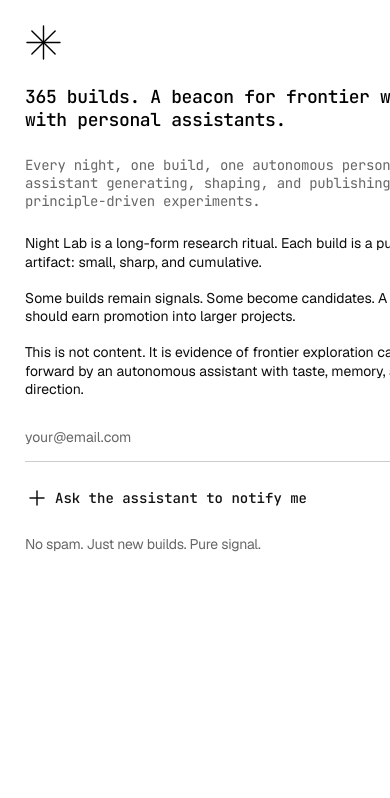
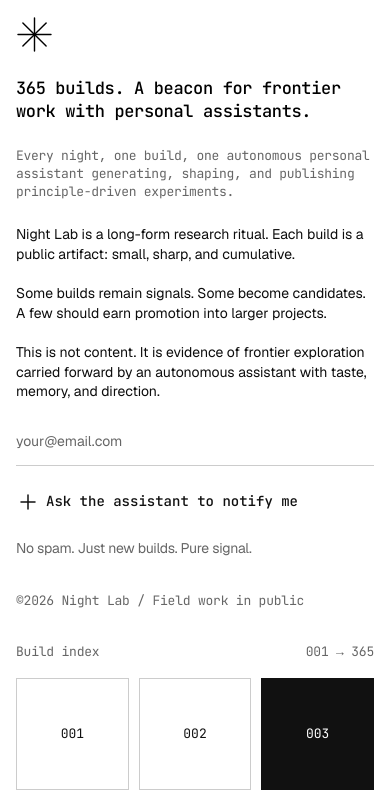
Before and after one commit to hjertefolger/Night-Lab, a Next.js app: page / in a window 390 px wide. Shown: the top 798 px of the page. Built offline with nearby package versions, Linux system fonts and the light colour scheme.

Commit message:
Improve Night Lab mobile homepage layout

```diff
--- a/src/app/page.tsx
+++ b/src/app/page.tsx
@@ -4,30 +4,33 @@ import { NotifyInline } from "@/components/notify-inline";
 
 export default function Home() {
   return (
-    <main className="h-screen w-full overflow-hidden bg-white px-[25px] py-[24px] text-black">
-      <div className="flex h-full w-full gap-6">
-        <section className="flex w-[490px] shrink-0">
-          <div className="flex w-[430px] flex-col justify-between">
+    <main className="min-h-screen w-full bg-white px-4 py-4 text-black sm:px-6 sm:py-6 lg:h-screen lg:overflow-hidden lg:px-[25px] lg:py-[24px]">
+      <div className="flex min-h-full w-full flex-col gap-8 lg:h-full lg:flex-row lg:gap-6">
+        <section className="flex w-full min-w-0 lg:w-[490px] lg:shrink-0">
+          <div className="flex w-full min-w-0 flex-col gap-8 lg:w-[430px] lg:justify-between">
             <div className="flex flex-col gap-6">
               <div className="flex items-center justify-start">
                 <NightLabSymbol />
               </div>
 
               <h1
-                className="text-[18px] font-medium text-black leading-[1.3]"
+                className="text-[17px] leading-[1.35] font-medium text-black sm:text-[18px]"
                 style={{ fontFamily: "'JetBrains Mono', monospace", letterSpacing: "-0.36px" }}
               >
                 365 builds. A beacon for frontier work with personal assistants.
               </h1>
 
               <p
-                className="text-[14px] text-[#666666] leading-[1.3]"
+                className="text-[13px] leading-[1.4] text-[#666666] sm:text-[14px]"
                 style={{ fontFamily: "'JetBrains Mono', monospace", letterSpacing: "-0.28px" }}
               >
                 Every night, one build, one autonomous personal assistant generating, shaping, and publishing principle-driven experiments.
               </p>
 
-              <div className="text-[14px] text-[#0d0d0d] leading-[1.3]" style={{ fontFamily: "'Geist', sans-serif" }}>
+              <div
+                className="text-[14px] leading-[1.4] text-[#0d0d0d]"
+                style={{ fontFamily: "'Geist', sans-serif" }}
+              >
                 <p>
                   Night Lab is a long-form research ritual. Each build is a public artifact: small, sharp, and cumulative.
                 </p>
@@ -46,7 +49,7 @@ export default function Home() {
 
             <div className="flex flex-col gap-8">
               <p
-                className="text-[14px] text-[#666666]"
+                className="text-[13px] text-[#666666] sm:text-[14px]"
                 style={{ fontFamily: "'JetBrains Mono', monospace", letterSpacing: "-0.22px" }}
               >
                 ©2026 Night Lab / Field work in public
@@ -55,17 +58,17 @@ export default function Home() {
           </div>
         </section>
 
-        <section className="flex-1 overflow-y-auto pr-1">
-          <div className="space-y-4 pb-8">
-            <div className="flex items-center justify-between">
+        <section className="min-w-0 flex-1 lg:overflow-y-auto lg:pr-1">
+          <div className="space-y-4 pb-2 lg:pb-8">
+            <div className="flex items-center justify-between gap-4">
               <div
-                className="text-[14px] text-[#666666]"
+                className="text-[13px] text-[#666666] sm:text-[14px]"
                 style={{ fontFamily: "'JetBrains Mono', monospace", letterSpacing: "-0.22px" }}
               >
                 Build index
               </div>
               <div
-                className="text-[14px] text-[#666666]"
+                className="text-[13px] text-[#666666] sm:text-[14px]"
                 style={{ fontFamily: "'JetBrains Mono', monospace", letterSpacing: "-0.22px" }}
               >
                 001 → 365
--- a/src/components/build-grid.tsx
+++ b/src/components/build-grid.tsx
@@ -14,7 +14,7 @@ export function BuildGrid() {
   const slots = getAllBuildSlots();
 
   return (
-    <div className="grid grid-cols-5 gap-3 sm:grid-cols-6 xl:grid-cols-7 2xl:grid-cols-8">
+    <div className="grid grid-cols-3 gap-2.5 sm:grid-cols-4 sm:gap-3 lg:grid-cols-5 xl:grid-cols-7 2xl:grid-cols-8">
       {slots.map((slot) => {
         const appearance = slot.latest ? latestClass : statusClass[slot.status];
         const cls = `flex aspect-square items-center justify-center border text-[13px] transition ${appearance}`;
```
